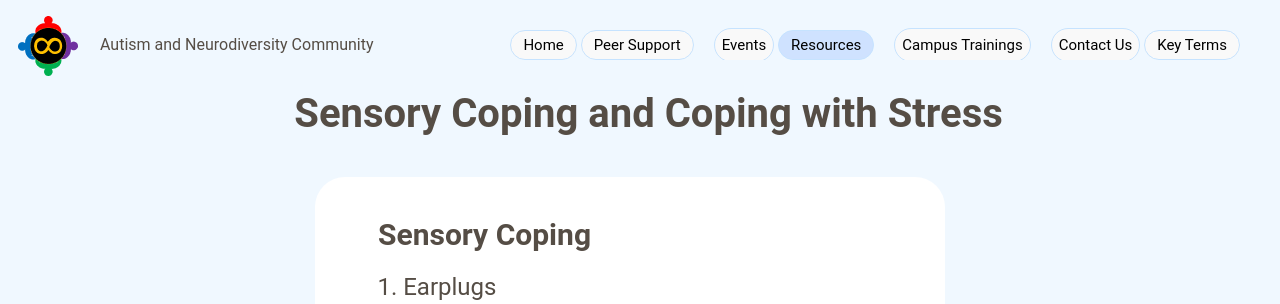
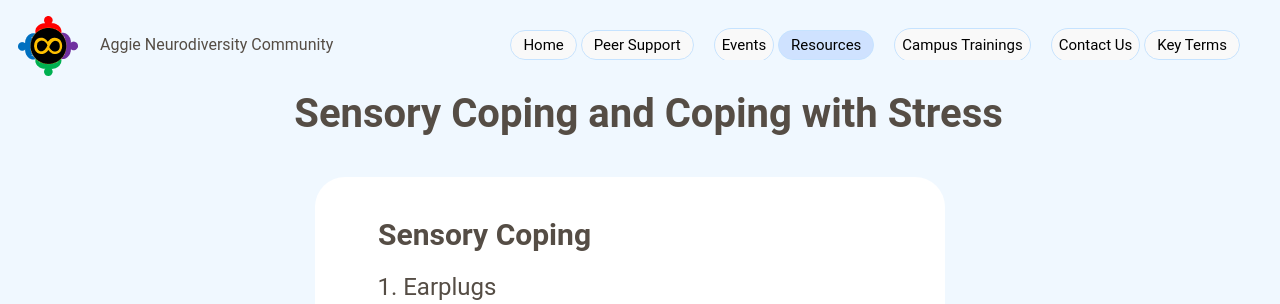
Before and after one commit to Autism-Neurodiversity-Community-UCD/ancwebsite, a Flask app: page /sensorycoping in a window 1280 px wide. Shown: the top 304 px of the page. Run offline with Flask 2, Linux system fonts and the light colour scheme.

Commit message:
Update ANCsensorycoping.html

```diff
--- a/templates/ANCsensorycoping.html
+++ b/templates/ANCsensorycoping.html
@@ -12,7 +12,7 @@
 
     <div id="content">
       <img src="../static/icons/image1.png" alt="ANC logo" style="top:1rem;margin-left:0.5rem;">
-      <div class="topleft">Autism and Neurodiversity Community </div>
+      <div class="topleft">Aggie Neurodiversity Community </div>
   </div>
 
   <div class="topnav">
```
